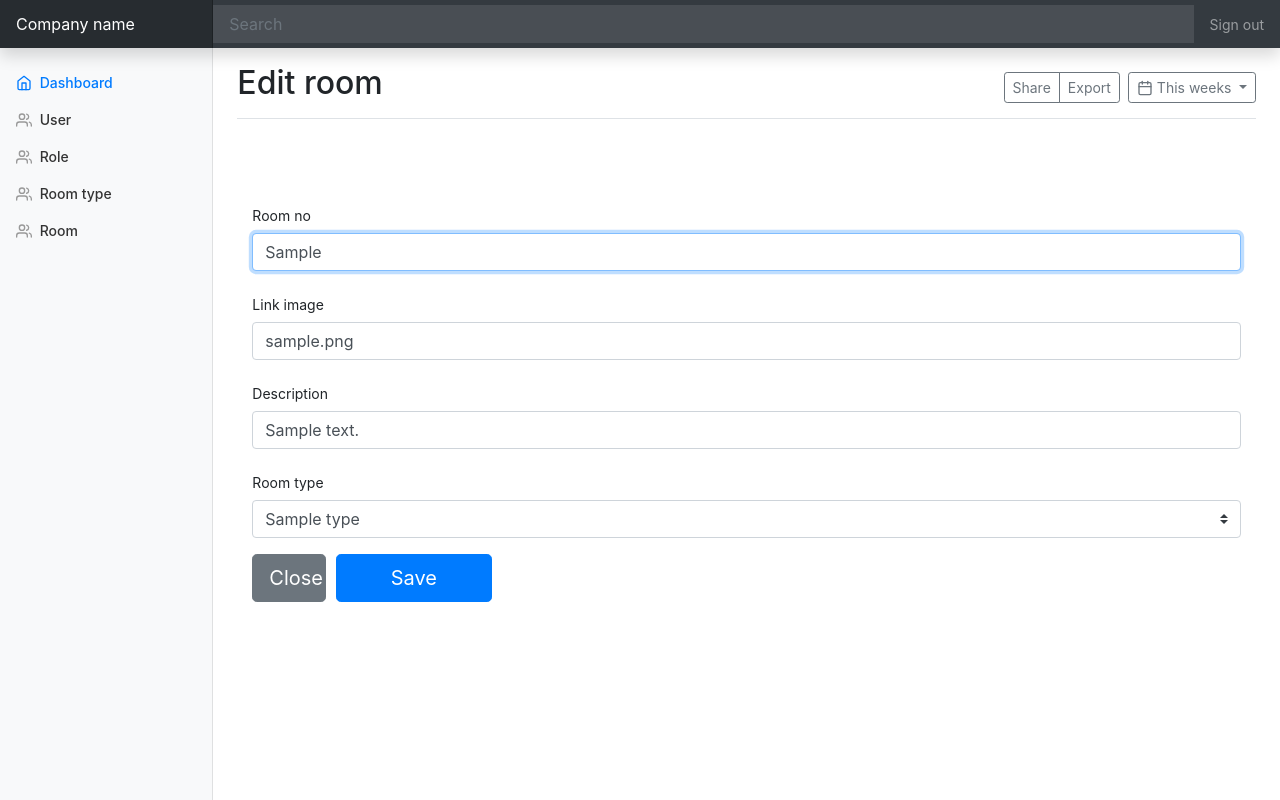
After one commit to ngqp2k/Flask-HM-01, a Flask app: page /edit-room/1 in a window 1280 px wide. The commit adds this page. Run offline with Flask 3, Linux system fonts and the light colour scheme; tables that the repository leaves empty hold one stand-in row (values such as "Sample post"); some libraries are stand-ins or nearby versions.

Commit message:
Update templates and views for room management functionality

```diff
--- /dev/null
+++ b/templates/edit-room.html
@@ -0,0 +1,70 @@
+{% extends 'index.html' %}
+
+{% block title %}Edit room{% endblock %}
+
+{% block content %}
+
+<div class="container">
+  <form class="" method="post" action="#" role="form"
+    oninput='confirm_password.setCustomValidity(confirm_password.value != password.value ? "Passwords do not match." : "")'>
+    <!-- <div class="text-center mb-4">
+    <img class="mb-4" src="{{ url_for('static', filename='assets/brand/bootstrap-solid.svg') }}" alt=""
+      width="72" height="72">
+    <h1 class="h3 mb-3 font-weight-normal">Floating labels</h1>
+    </div> -->
+
+    <div class="form-row">
+      <div class="col-md-12">
+        <div class="form-group">
+          <label for="" class="col-form-label">Room no</label>
+          <input type="text" id="first-name" class="form-control" placeholder="Room no" name="room_no" value="{{ room.room_no }}" required autofocus>
+        </div>
+      </div>
+      <div class="col-md-12">
+        <div class="form-group">
+          <label for="" class="col-form-label">Link image</label>
+          <input type="text" id="first-name" class="form-control" placeholder="Link image" name="image" value="{{ room.image }}" required autofocus>
+        </div>
+      </div>
+      <div class="col-md-12">
+        <div class="form-group">
+          <label for="" class="col-form-label">Description</label>
+          <input type="text" id="first-name" class="form-control" placeholder="Description" name="description" value="{{ room.description }}" required autofocus>
+        </div>
+      </div>
+      <div class="col-md-12">
+        <div class="form-group">
+          <label for="" class="col-form-label">Room type</label>
+          <select class="custom-select" name="room_type">
+            {% for room_type in room_types %}
+              {% if room_type == room.room_type %}
+                <option selected value="{{ room_type.id }}">{{ room_type }}</option>
+              {% else %}
+                <option value="{{ room_type.id }}">{{ room_type }}</option>
+              {% endif %}
+            {% endfor %}
+          </select>
+        </div>
+      </div>
+      <div class="col-1">
+        <div class="form-group">
+          <button class="btn btn-lg btn-secondary btn-block" type="">Close</button>
+        </div>
+      </div>
+      <div class="col-2">
+        <div class="form-group">
+          <input class="btn btn-lg btn-primary btn-block" type="submit" value="Save">
+          <!-- <button class="btn btn-lg btn-primary btn-block" type="submit">Save</button> -->
+        </div>
+      </div>
+    </div>
+    <!-- <div class="checkbox mb-3">
+    <label>
+      <input type="checkbox" value="remember-me"> Remember me
+    </label>
+    </div> -->
+    <!-- <p class="mt-5 mb-3 text-muted text-center">&copy; 2017-2022</p> -->
+  </form>
+</div>
+
+{% endblock %}
--- a/templates/index.html
+++ b/templates/index.html
@@ -84,6 +84,12 @@
                 Room type
               </a>
             </li>
+            <li class="nav-item">
+              <a class="nav-link" href="{{ url_for('room_page') }}">
+                <span data-feather="users"></span>
+                Room
+              </a>
+            </li>
           </ul>
 
           <!-- <h6 class="sidebar-heading d-flex justify-content-between align-items-center px-3 mt-4 mb-1 text-muted">
--- a/views.py
+++ b/views.py
@@ -224,3 +224,59 @@ def delete_room_type(room_type_id):
     db.session.commit()
 
     return redirect(url_for('room_type_page'))
+
+
+@app.route('/room')
+def room_page():
+    rooms = models.Room.query.all()
+    return render_template('mdRoom.html', rooms=rooms)
+
+
+@app.route('/add-room', methods=['GET', 'POST'])
+def add_room():
+
+    if request.method == 'POST':
+        room = models.Room()
+        room.room_no = request.form['room_no']
+        room.image = request.form['image']
+        room.description = request.form['description']
+        room.room_type = models.RoomType.query.get(request.form['room_type'])
+
+        db.session.add(room)
+        db.session.commit()
+
+        return redirect(url_for('room_page'))
+
+    room_types = models.RoomType.query.all()
+
+    return render_template('add-room.html'
+                           , room_types=room_types)
+
+@app.route('/edit-room/<int:room_id>', methods=['GET', 'POST'])
+def edit_room(room_id):
+    room = models.Room.query.get(room_id)
+
+    if request.method == 'POST':
+        room.room_no = request.form['room_no']
+        room.image = request.form['image']
+        room.description = request.form['description']
+
+        room_type = models.RoomType.query.get(request.form['room_type'])
+        room.room_type = room_type
+
+        db.session.commit()
+
+        return redirect(url_for('room_page'))
+
+    room_types = models.RoomType.query.all()
+
+    return render_template('edit-room.html'
+                           , room=room, room_types=room_types)
+
+@app.route('/delete-room/<int:room_id>', methods=['GET', 'POST'])
+def delete_room(room_id):
+    room = models.Room.query.get(room_id)
+    db.session.delete(room)
+    db.session.commit()
+
+    return redirect(url_for('room_page'))
```
Also changed, not shown: templates/add-room.html (added, +66 -0 lines), templates/mdRoom.html (added, +43 -0 lines).
